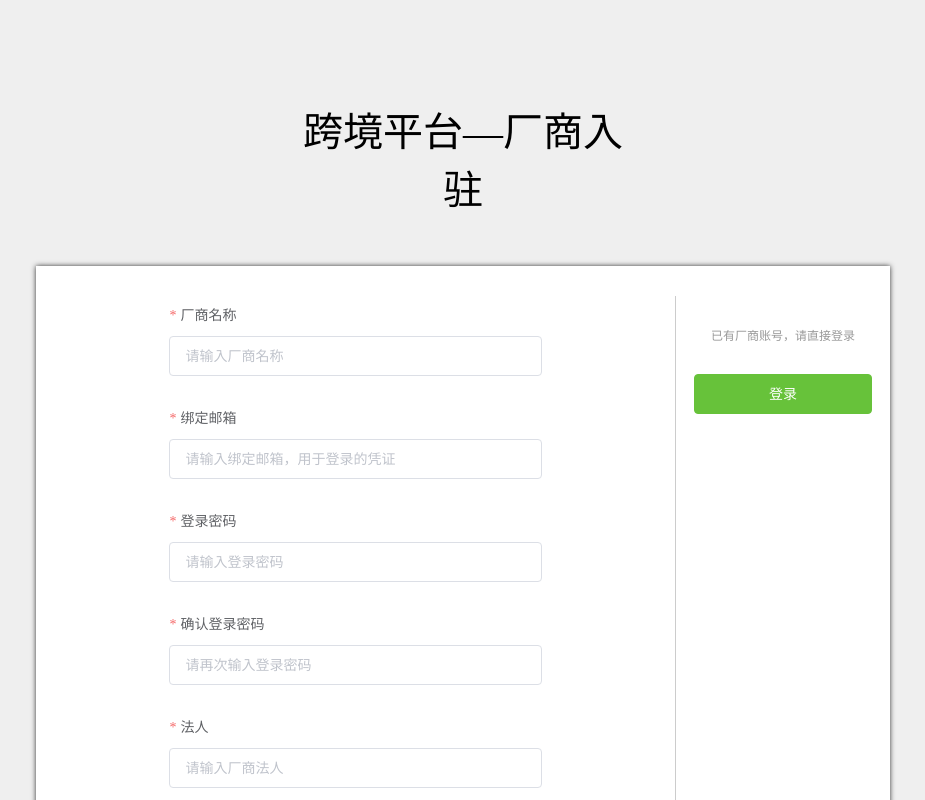
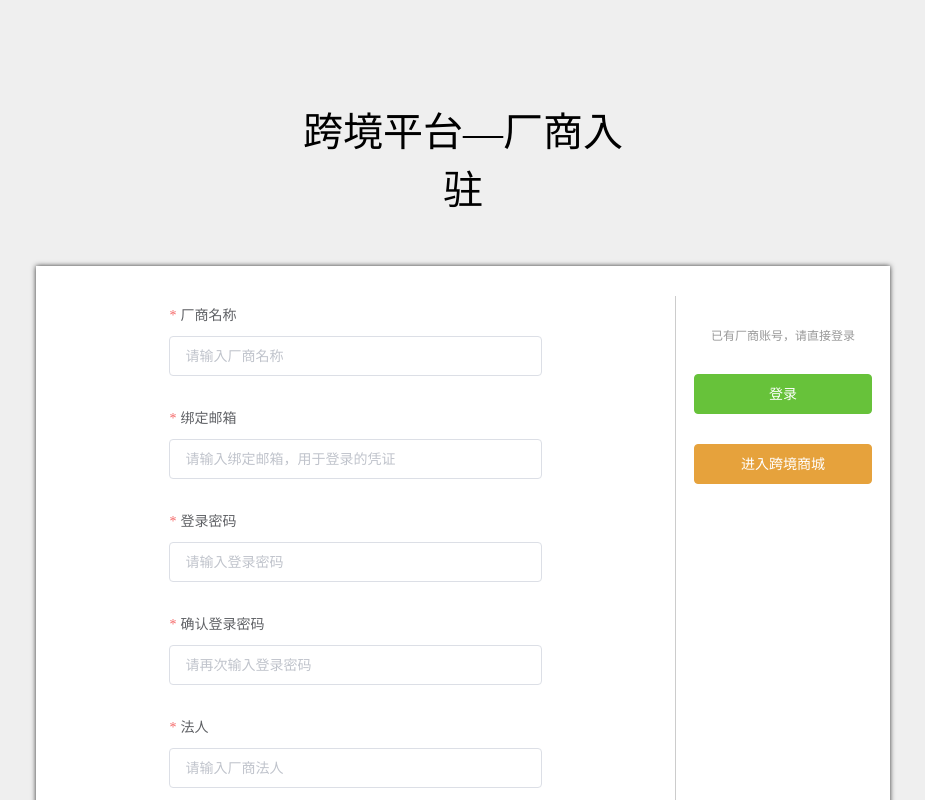
Before and after one commit to Shaun-Zhang0/mbc_mall, a Vue app: page /brand/register in a window 1280 px wide. Shown: the top 800 px of the page, without its empty margins (177-1102 px from the left). Built offline with nearby package versions, Linux system fonts and the light colour scheme.

Commit message:
Update register.vue

```diff
--- a/src/components/brand/register/register.vue
+++ b/src/components/brand/register/register.vue
@@ -2,7 +2,7 @@
  * @Author: Shaun.Zhang
  * @Date: 2019-02-12 17:38:08
  * @Last Modified by: Shaun.Zhang
- * @Last Modified time: 2019-03-06 15:56:23
+ * @Last Modified time: 2019-03-14 21:19:30
  */
 
 <template>
@@ -110,6 +110,13 @@
                             </router-link>
                         </el-col>
                     </el-row>
+                    <el-row style="padding-top: 30px;">
+                        <el-col :span="20" :offset="2">
+                            <router-link to="/mall/index" tag="span">
+                                <el-button type="warning" style="width: 100%;">进入跨境商城</el-button>
+                            </router-link>
+                        </el-col>
+                    </el-row>
 
                 </el-col>
             </el-col>
@@ -184,6 +191,7 @@ html {
 }
 </style>
 <script>
+import { apibrandemail } from "./../../../assets/js/axios/api.js";
 export default {
   data() {
     // 邮箱格式验证
@@ -195,6 +203,11 @@ export default {
       setTimeout(() => {
         //   验证注册邮箱是否已被注册
         if (mailReg.test(value)) {
+           apibrandemail({
+               email: value
+           }).then(res => {
+               console.log(res.data);
+           })
             if(value == "brand@qq.com"){
                 callback(new Error("邮箱已被注册"));
             }
```
